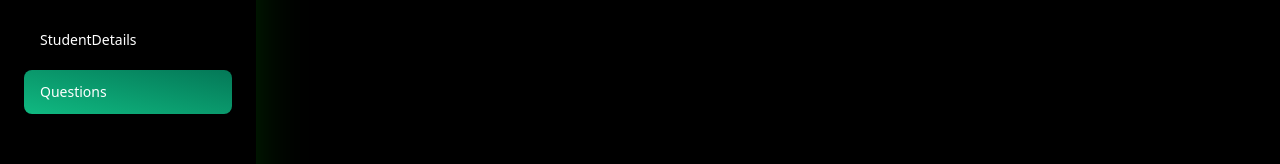
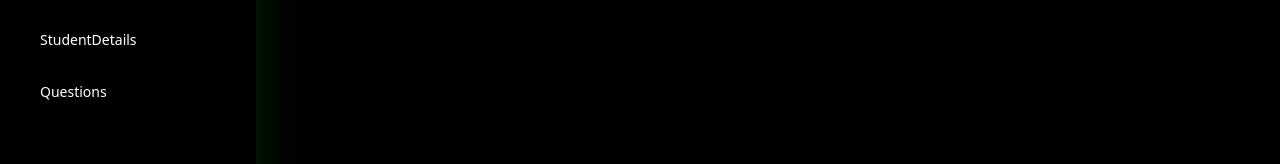
Before and after one commit to pranavvdesai/AdminPanel, a React (Create React App) app: page /questions in a window 1280 px wide. Shown: the part 123-287 px from the top of the page. Built offline with nearby package versions, Linux system fonts and the light colour scheme.

Commit message:
fix: questions link

```diff
--- a/src/components/Sidebar.jsx
+++ b/src/components/Sidebar.jsx
@@ -49,13 +49,14 @@ import  Navbar  from './Navbar/Navbar';
                                 </NavLink>
                             </li>
                             <li className="rounded-lg mb-2 ">
-                                <NavLink
-                                    to="/questions"
+                                <a
+                                    href="https://recportal-iete.herokuapp.com/admin/"
+                                    target="_blank"
                                     className="flex items-center gap-4 text-sm text-white font-light px-4 py-3 rounded-lg"
-                                    activeClassName="bg-gradient-to-tr from-green-500 to-green-700  text-white shadow-md"
+                                    activeClassName="bg-gradient-to-tr from-green-500 to-green-700  text-white shadow-md" rel="noreferrer"
                                 >
                                    Questions
-                                </NavLink>
+                                </a>
                             </li>
                         </ul>
                     </div>
```
